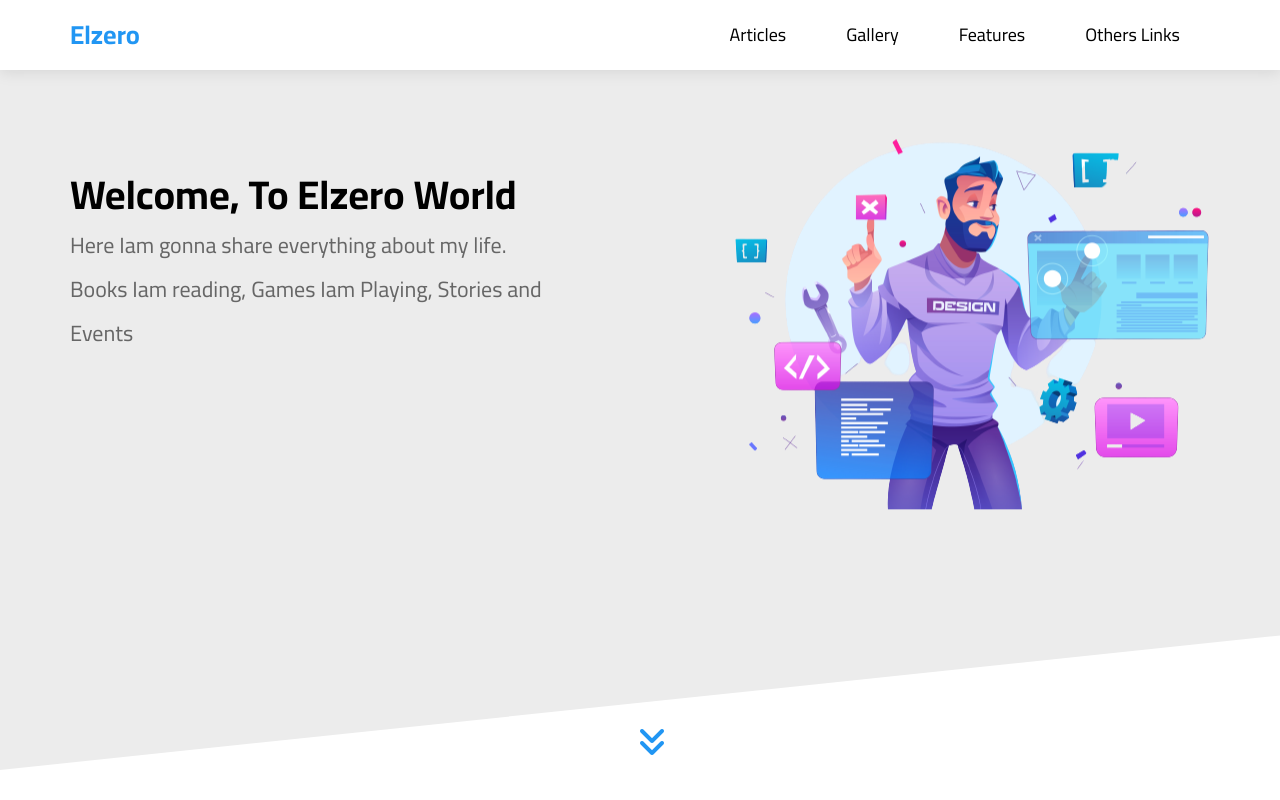
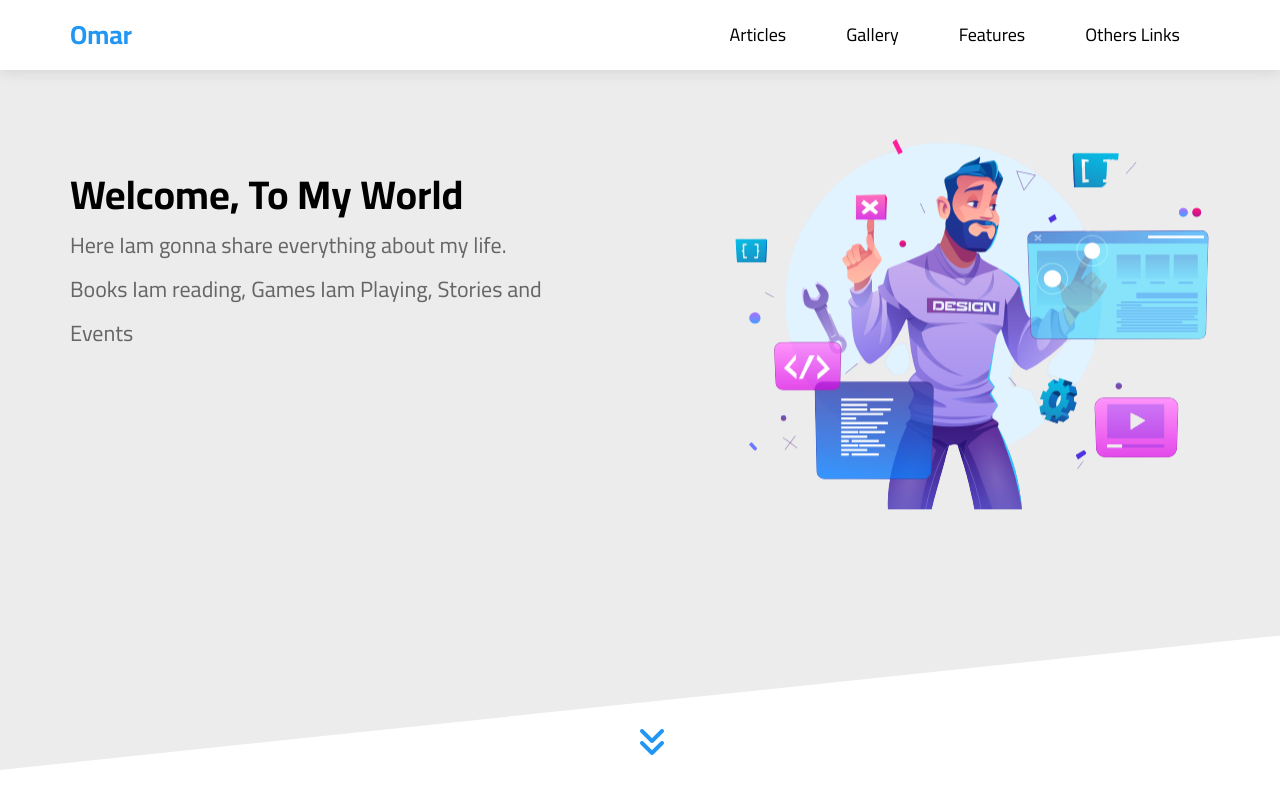
Before and after one commit to OMAR200002/HTML-CSS-Design-3, a plain HTML site: page index.html in a window 1280 px wide. Shown: the top 800 px of the page. Drawn offline with Linux system fonts and the light colour scheme.

Commit message:
Update index.html

```diff
--- a/index.html
+++ b/index.html
@@ -23,7 +23,7 @@
     <!-- Start Header -->
     <header>
       <div class="container">
-        <a href="#" class="logo">Elzero</a>
+        <a href="#" class="logo">Omar</a>
         <div class="links">
           <ul>
             <li>
@@ -108,7 +108,7 @@
     <div class="landing">
       <div class="container">
         <div class="text">
-          <h2>Welcome, To Elzero World</h2>
+          <h2>Welcome, To My World</h2>
           <p>
             Here Iam gonna share everything about my life.
             <br />
```
